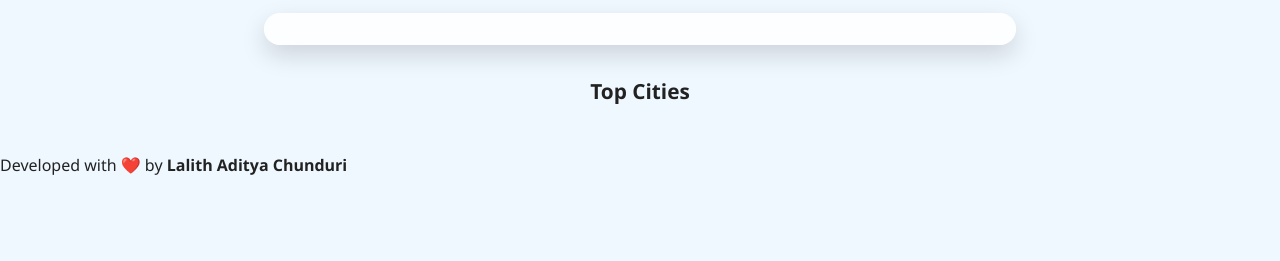
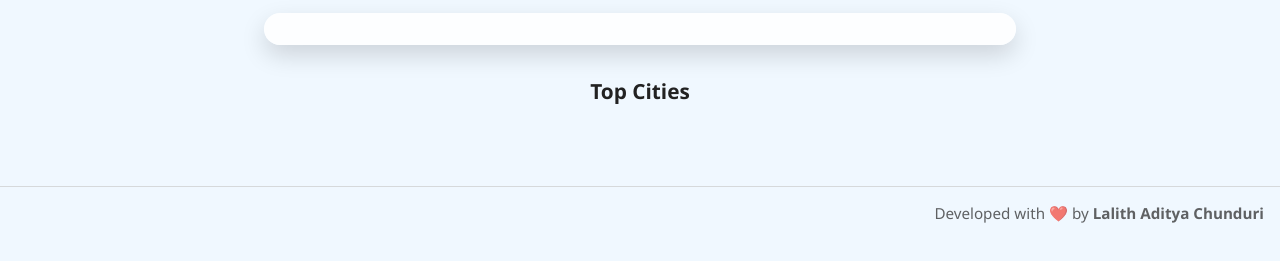
Before and after one commit to Nightyelf2403/app, a plain HTML site: page client/index.html in a window 1280 px wide. Shown: the part 161-422 px from the top of the page. Drawn offline with Linux system fonts and the light colour scheme; no server answers.

Commit message:
Update style.css

```diff
--- a/client/style.css
+++ b/client/style.css
@@ -125,3 +125,12 @@ button:hover {
   from { opacity: 0; transform: translateY(10px); }
   to { opacity: 1; transform: translateY(0); }
 }
+.footer {
+  margin-top: 2rem;
+  padding: 1rem;
+  text-align: right;
+  font-size: 0.95rem;
+  color: var(--text);
+  opacity: 0.7;
+  border-top: 1px solid #ccc;
+}
```
